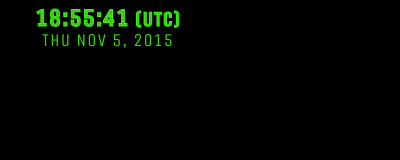
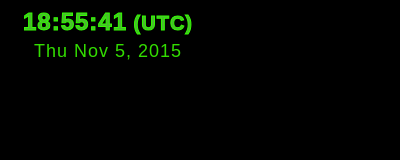
Before and after one commit to caseymhunt/utc-clock-extension, a browser extension: page popup.html in a window 400 px wide. Drawn offline with nearby package versions, Linux system fonts and the light colour scheme.

Commit message:
Updated font stack. Moved zips to /zips folder.

```diff
--- a/utcclock.css
+++ b/utcclock.css
@@ -5,12 +5,12 @@ body {
 }
 #time, #date {
 	text-align: center;
-	font-family: 'Unica One', cursive;
+	font-family: 'Avenir Next','Arial',sans-serif;
 	letter-spacing: 1px;
-	line-height: 20px;
+	line-height: 28px;
 }
 #time {
-	font-weight: bold;
+	font-weight: 700;
 	color: #4AB92F;
 	-webkit-text-stroke: 1px #3f0;
 	font-size: 24px;
```
Also changed, not shown: manifest.json, 3 other files.
